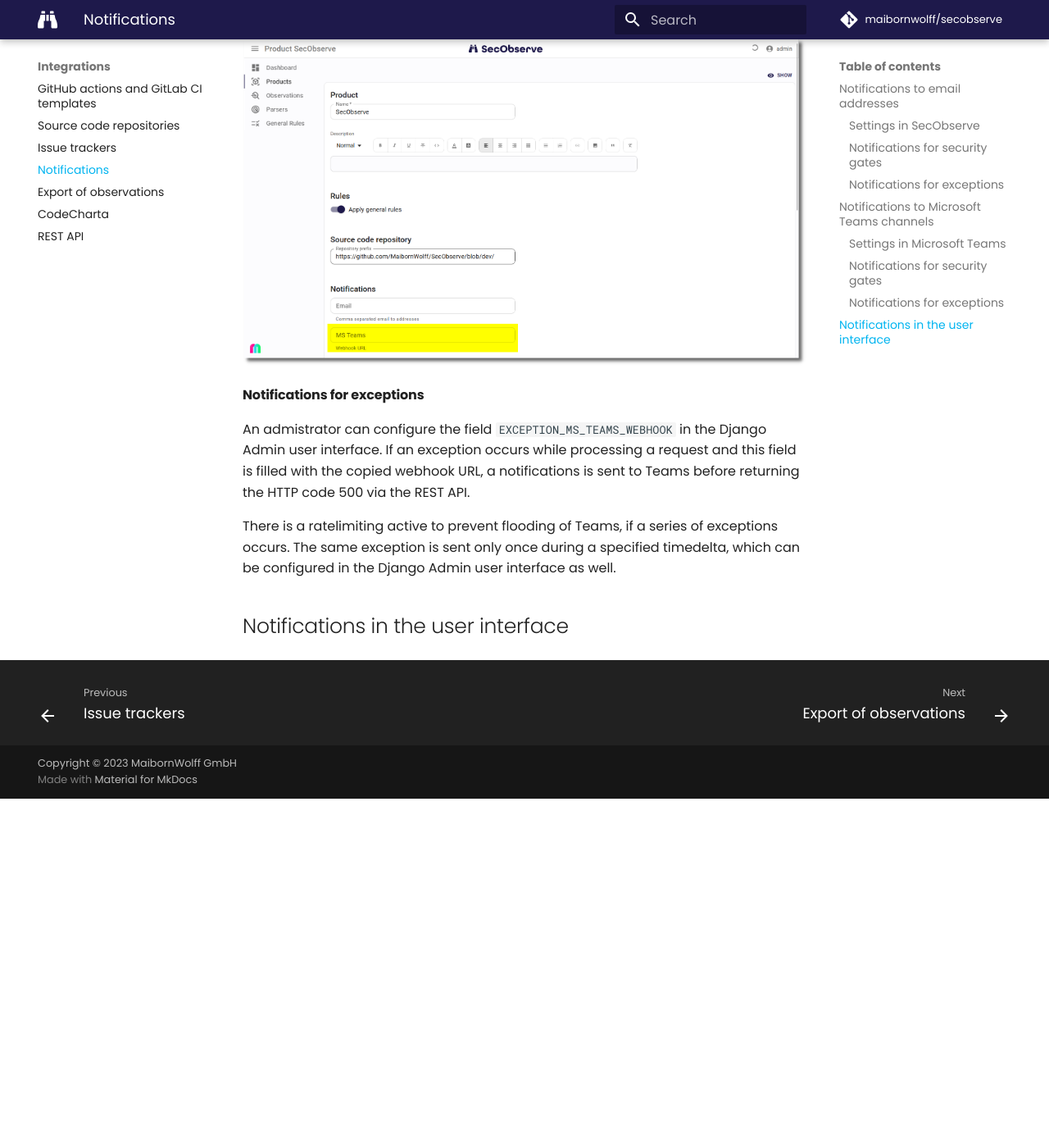
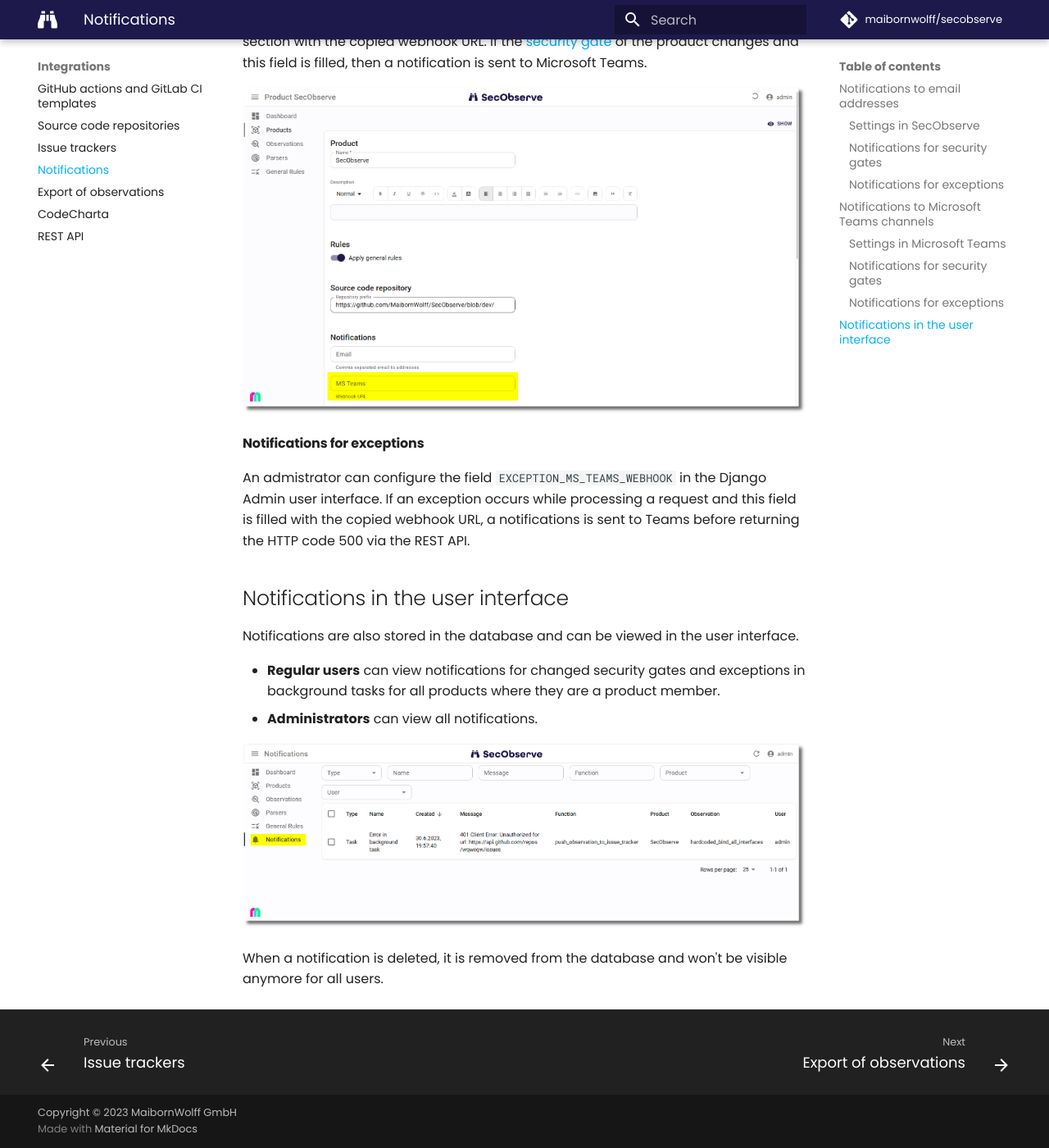
Before and after one commit to MaibornWolff/SecObserve, an MkDocs documentation site: the page built from docs/integrations/notifications.md, in a window 1280 px wide and 1400 px high, scrolled down 1780 px. Shown: the whole window at 82% size. Built offline with MkDocs 1.6.1 and Material for MkDocs 9.7.7, drawn with Linux system fonts in a browser that asks for light colours; comment, search, counter and statistics services are not loaded; before the commit the page ends 2754 px from its top, so only the background shows below that; some of the changed text lies outside the part shown.

Commit message:
chore: documentation for ui notifications

```diff
--- a/docs/integrations/notifications.md
+++ b/docs/integrations/notifications.md
@@ -1,9 +1,12 @@
 # Notifications
 
-SecObserve can send notifications to email addresses or Microsoft Teams channels for two kinds of events:
+SecObserve can send notifications to email addresses or Microsoft Teams channels for 3 kinds of events:
 
 * When the [security gate](../usage/security_gates.md) of a product changes.
 * When an exception occurs while processing a request.
+* When an exception occurs in a background task.
+
+There is a ratelimiting active to prevent flooding of notifications, if a series of exceptions occurs. The same exception is sent only once during a specified timedelta, which can be configured in the Django Admin user interface. The default for this timedelta is 1 hour.
 
 ##  Notifications to email addresses
 
@@ -20,8 +23,6 @@
 #### Notifications for exceptions
 
 An admistrator can configure the field `EXCEPTION_EMAIL_TO` in the Django Admin user interface. If an exception occurs while processing a request and this field is filled with a comma separated list of email addresses, a notifications is sent each of the email addresses before returning the HTTP code 500 via the REST API.
-
-There is a ratelimiting active to prevent flooding of email inboxes, if a series of exceptions occurs. The same exception is sent only once during a specified timedelta, which can be configured in the Django Admin user interface as well.
 
 ##  Notifications to Microsoft Teams channels
 
@@ -41,6 +42,13 @@
 
 An admistrator can configure the field `EXCEPTION_MS_TEAMS_WEBHOOK` in the Django Admin user interface. If an exception occurs while processing a request and this field is filled with the copied webhook URL, a notifications is sent to Teams before returning the HTTP code 500 via the REST API.
 
-There is a ratelimiting active to prevent flooding of Teams, if a series of exceptions occurs. The same exception is sent only once during a specified timedelta, which can be configured in the Django Admin user interface as well.
+## Notifications in the user interface
 
-## Notifications in the user interface
+Notifications are also stored in the database and can be viewed in the user interface.
+
+* **Regular users** can view notifications for changed security gates and exceptions in background tasks for all products where they are a product member.
+* **Administrators** can view all notifications.
+
+![UI notifications](../assets/images/screenshot_notifications.png)
+
+When a notification is deleted, it is removed from the database and won't be visible anymore for all users.
```
Also changed, not shown: docs/assets/images/screenshot_notifications.png.
